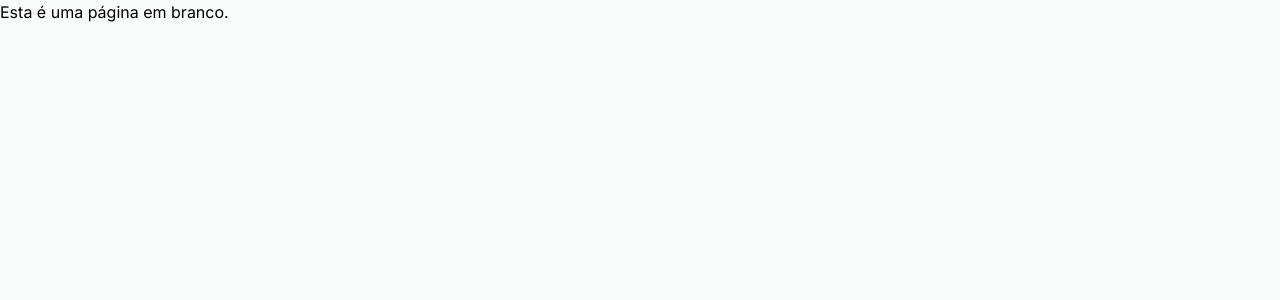
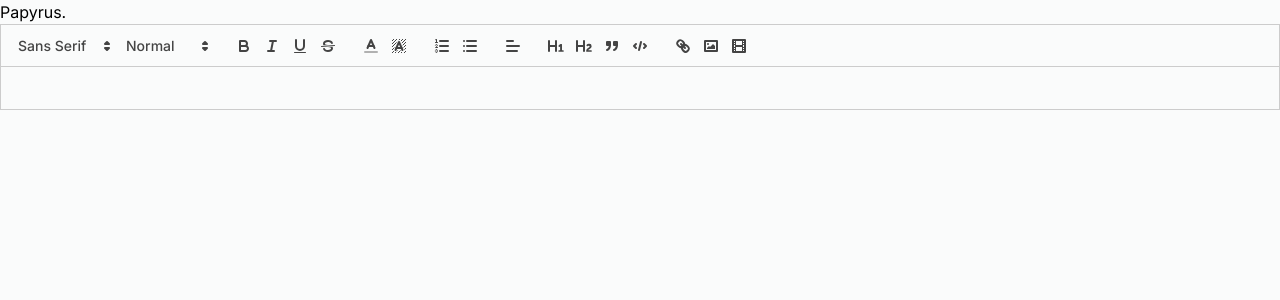
Before and after one commit to PapyrusProject/papyrus-frontend, a Next.js app in the folder my-app/: page /mynotes in a window 1280 px wide. Shown: the top 300 px of the page. Built offline with nearby package versions, Linux system fonts and the light colour scheme.

Commit message:
Adicionado o editor de texto

```diff
--- a/my-app/app/mynotes/page.tsx
+++ b/my-app/app/mynotes/page.tsx
@@ -1,8 +1,35 @@
-import React from 'react';
+'use client'
+import React, { useState } from 'react';
+import ReactQuill from 'react-quill';
+import 'react-quill/dist/quill.snow.css';
 import './styles.css';
 
-const BlankPage = () => {
-  return <div>Esta é uma página em branco.</div>;
+const modules = {
+  toolbar: [
+    [{ 'font': [] }, { 'size': ['small', false, 'large', 'huge'] }],  // fonte e tamanho de fonte
+    ['bold', 'italic', 'underline', 'strike'], // estilos
+    [{ 'color': [] }, { 'background': [] }],  // cores de texto e fundo
+    [{ 'list': 'ordered'}, { 'list': 'bullet' }],  // listas
+    [{ 'align': [] }],  // alinhamento
+    [{ 'header': '1' }, { 'header': '2' }, 'blockquote', 'code-block'], // cabeçalhos e blocos de código
+    ['link', 'image', 'video']  // links, imagens e vídeos
+  ]
 };
 
-export default BlankPage;
+// mynotes/page.tsx
+const Page = () => {
+  const [editorHtml, setEditorHtml] = useState('');
+
+  function handleChange(html) {
+    setEditorHtml(html);
+  }
+
+  return (
+    <div>
+      <h1>Papyrus.</h1>
+      <ReactQuill value={editorHtml} onChange={handleChange} modules={modules} />
+    </div>
+  );
+};
+
+export default Page;
--- a/my-app/app/page.tsx
+++ b/my-app/app/page.tsx
@@ -1,8 +1,7 @@
 import Image from 'next/image'
 import Link from 'next/link';
-import link from 'react-router-dom';
-
-
+import React, { Children, useState } from 'react';
+import Page from './mynotes/page';
 
 
 export default function Home() {
@@ -86,18 +85,18 @@ export default function Home() {
 
 
 
-
               <div className="btn_wrapper">
+              <Link href="/mynotes">
                 <button className="btn view_more_btn">
                   My Notes <i className="" />
                 </button>
-            <button className="btn documentation_btn">Sign In</button>
-          </div>
+              </Link>
 
 
 
 
-
+                <button className="btn documentation_btn">Sign In</button>
+              </div>
             </div>
             <div className="grid-item-2">
               <div className="team_img_wrapper"></div>
--- a/package.json
+++ b/package.json
@@ -5,6 +5,7 @@
     "@mui/material": "^5.14.5",
     "html-react-parser": "^4.2.1",
     "react-icons": "^4.10.1",
+    "react-quill": "^2.0.0",
     "react-router-dom": "^6.15.0",
     "styled-components": "^6.0.7"
   }
```
Also changed, not shown: 1 other file (tests, documents, lock files or other folders). Lines whose indentation alone changed are shown as unchanged.
